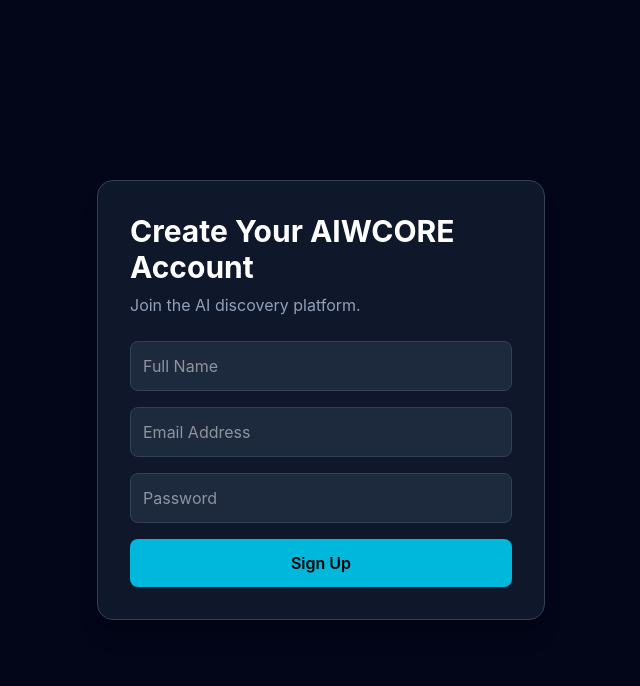
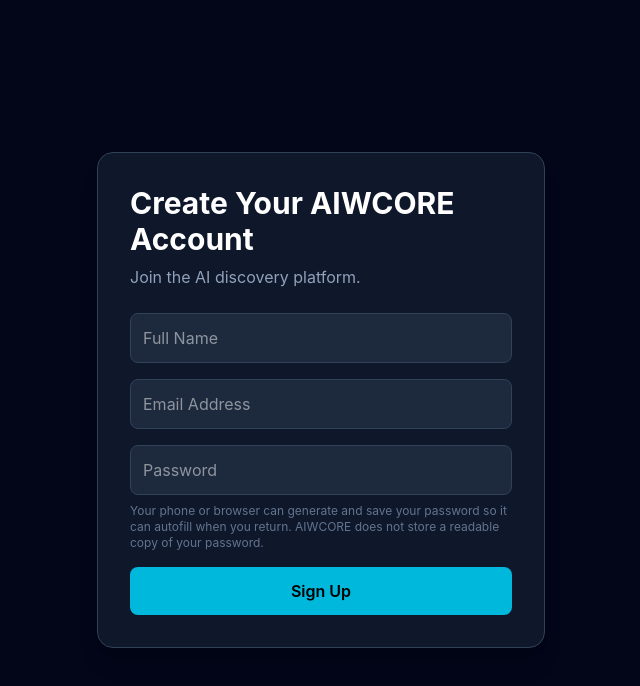
Before and after one commit to Lilmun02/aiw-core, a React (Vite) app: page /signup in a window 1280 px wide. Shown: the top 686 px of the page, without its empty margins (319-959 px from the left). Built offline with nearby package versions, Linux system fonts and the light colour scheme; no server answers; the database is empty.

Commit message:
Enable password manager autofill on signup

```diff
--- a/src/pages/Signup.jsx
+++ b/src/pages/Signup.jsx
@@ -11,66 +11,66 @@ export default function Signup() {
   const [loading, setLoading] = useState(false);
   const [message, setMessage] = useState("");
 
-  const handleChange = (e) => {
-    setFormData((prev) => ({
-      ...prev,
-      [e.target.name]: e.target.value,
+  const handleChange = (event) => {
+    setFormData((current) => ({
+      ...current,
+      [event.target.name]: event.target.value,
     }));
   };
 
-  const handleSignup = async (e) => {
-    e.preventDefault();
+  const handleSignup = async (event) => {
+    event.preventDefault();
 
     setLoading(true);
     setMessage("");
 
     const { error } = await supabase.auth.signUp({
-      email: formData.email,
+      email: formData.email.trim(),
       password: formData.password,
       options: {
         data: {
-          name: formData.name,
+          name: formData.name.trim(),
         },
       },
     });
 
     if (error) {
       setMessage(error.message);
-    } else {
+      setLoading(false);
+      return;
+    }
+
     setMessage(
-        "✅ Account created! Check your email if confirmation is required."
+      "✅ Account created! Your device may offer to save this password for faster future logins. Check your email if confirmation is required.",
     );
 
-      setFormData({
+    setFormData((current) => ({
+      ...current,
       name: "",
-        email: "",
       password: "",
-      });
-    }
-
+    }));
     setLoading(false);
   };
 
   return (
-    <div className="min-h-screen bg-slate-950 flex items-center justify-center px-4">
-      <div className="bg-slate-900 p-8 rounded-2xl shadow-xl w-full max-w-md border border-slate-700">
-        <h1 className="text-3xl font-bold text-white mb-2">
+    <div className="flex min-h-screen items-center justify-center bg-slate-950 px-4">
+      <div className="w-full max-w-md rounded-2xl border border-slate-700 bg-slate-900 p-8 shadow-xl">
+        <h1 className="mb-2 text-3xl font-bold text-white">
           Create Your AIWCORE Account
         </h1>
 
-        <p className="text-slate-400 mb-6">
-          Join the AI discovery platform.
-        </p>
+        <p className="mb-6 text-slate-400">Join the AI discovery platform.</p>
 
-        <form onSubmit={handleSignup} className="space-y-4">
+        <form onSubmit={handleSignup} autoComplete="on" className="space-y-4">
           <input
             type="text"
             name="name"
             placeholder="Full Name"
             value={formData.name}
             onChange={handleChange}
+            autoComplete="name"
             required
-            className="w-full rounded-lg p-3 bg-slate-800 text-white border border-slate-700"
+            className="w-full rounded-lg border border-slate-700 bg-slate-800 p-3 text-white"
           />
 
           <input
@@ -79,33 +79,40 @@ export default function Signup() {
             placeholder="Email Address"
             value={formData.email}
             onChange={handleChange}
+            autoComplete="username"
+            autoCapitalize="none"
+            spellCheck={false}
             required
-            className="w-full rounded-lg p-3 bg-slate-800 text-white border border-slate-700"
+            className="w-full rounded-lg border border-slate-700 bg-slate-800 p-3 text-white"
           />
 
+          <div>
             <input
               type="password"
               name="password"
               placeholder="Password"
               value={formData.password}
               onChange={handleChange}
+              autoComplete="new-password"
               required
-            className="w-full rounded-lg p-3 bg-slate-800 text-white border border-slate-700"
+              className="w-full rounded-lg border border-slate-700 bg-slate-800 p-3 text-white"
             />
+            <p className="mt-2 text-xs text-slate-500">
+              Your phone or browser can generate and save your password so it can autofill when you return. AIWCORE does not store a readable copy of your password.
+            </p>
+          </div>
 
           <button
             type="submit"
             disabled={loading}
-            className="w-full bg-cyan-500 hover:bg-cyan-600 transition rounded-lg p-3 font-semibold text-black"
+            className="w-full rounded-lg bg-cyan-500 p-3 font-semibold text-black transition hover:bg-cyan-600 disabled:cursor-not-allowed disabled:opacity-60"
           >
             {loading ? "Creating Account..." : "Sign Up"}
           </button>
         </form>
 
         {message && (
-          <p className="mt-5 text-center text-sm text-white">
-            {message}
-          </p>
+          <p className="mt-5 text-center text-sm text-white">{message}</p>
         )}
       </div>
     </div>
```
Lines whose indentation alone changed are shown as unchanged.
